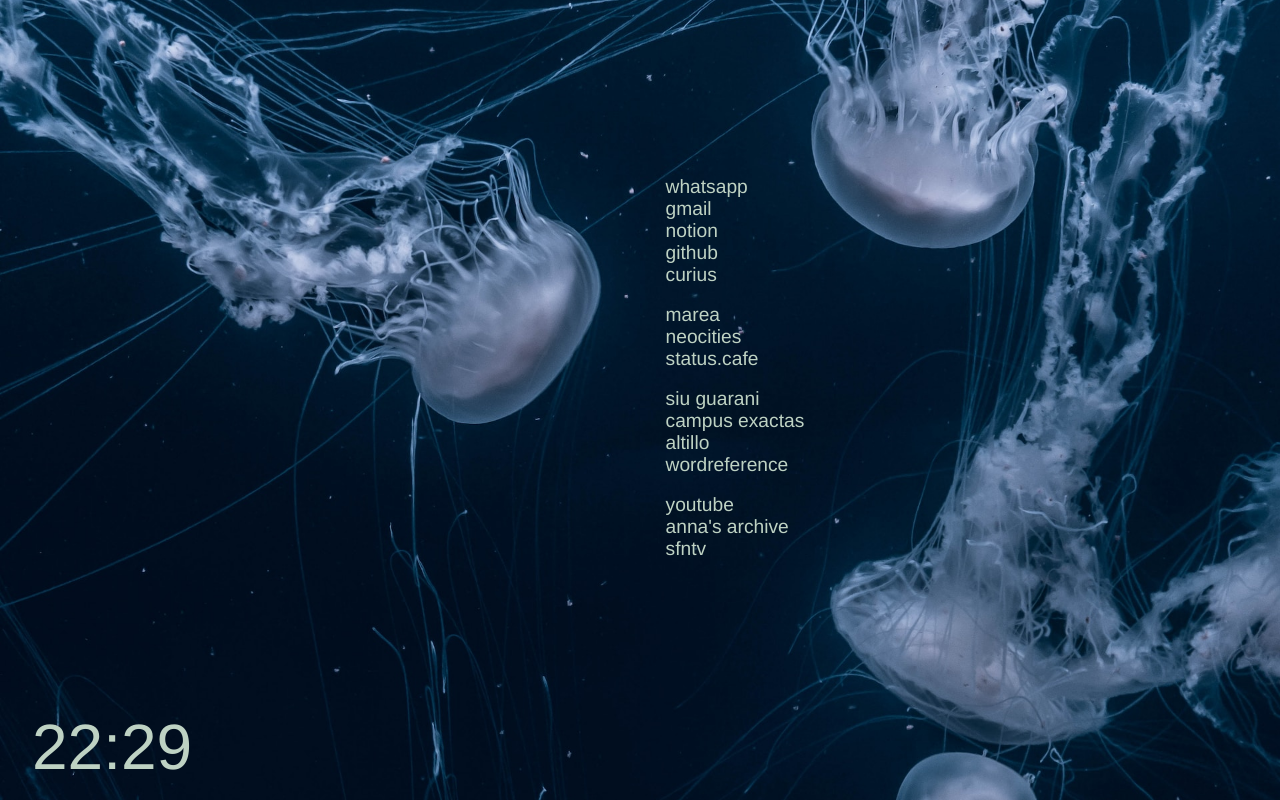
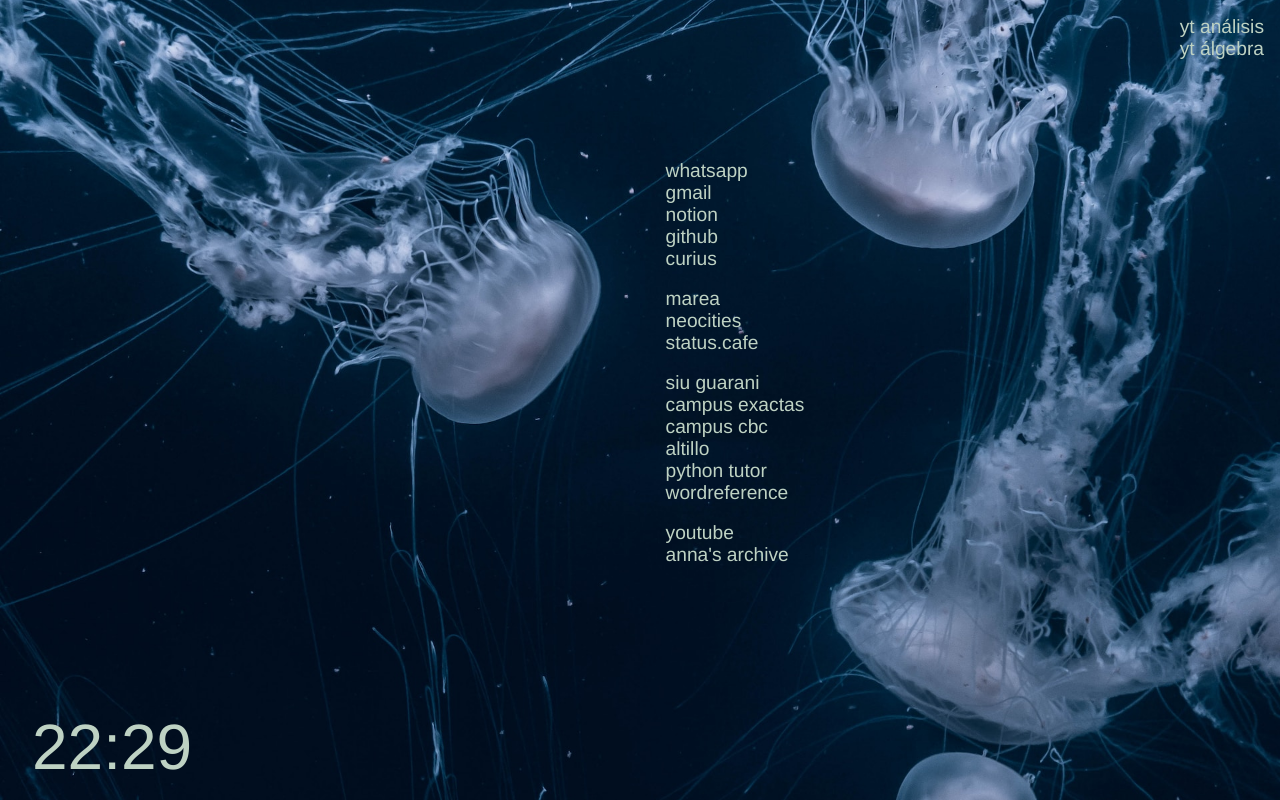
Before and after one commit to larriera/homepage, a plain HTML site: page index.html in a window 1280 px wide. Drawn offline with Linux system fonts and the light colour scheme.

Commit message:
agregar div con links pineados + actualizar lista de links

```diff
--- a/index.html
+++ b/index.html
@@ -33,7 +33,13 @@
         .links {
             position: absolute;
             left: 52%;
-            top: 22%;
+            top: 20%;
+        }
+
+        .pinned {
+            position: absolute;
+            right: 1em;
+            top: 1em;
         }
 
         @media (max-width: 800px) {    /*muy rustico porque casi ni uso pestañas tan angostas*/
@@ -62,12 +68,17 @@
             <br>
             <a href="https://guarani.uba.ar/cbc/">siu guarani</a> <!--tfw te autodoxeas-->
             <a href="https://campus.exactas.uba.ar/">campus exactas</a>
+            <a href="https://cbccampusvirtual.uba.ar/">campus cbc</a>
             <a href="https://www.altillo.com/examenes/uba/cbc/index.asp">altillo</a>
+            <a href="https://pythontutor.com/visualize.html#mode=edit">python tutor</a>
             <a href="https://www.wordreference.com/">wordreference</a>
             <br>
             <a href="https://youtube.com">youtube</a>
             <a href="https://annas-archive.org/">anna's archive</a>
-            <a href="https://sfntv.co/">sfntv</a>
+        </div>
+        <div class="pinned">
+            <a href="https://www.youtube.com/playlist?list=PLTFGa_OpvT11t3xUNgncllCQVGWpl0GGa">yt análisis</a>
+            <a href="https://www.youtube.com/@cbcresolucionpracticas7383">yt álgebra</a>
         </div>
     </main>
 
```
